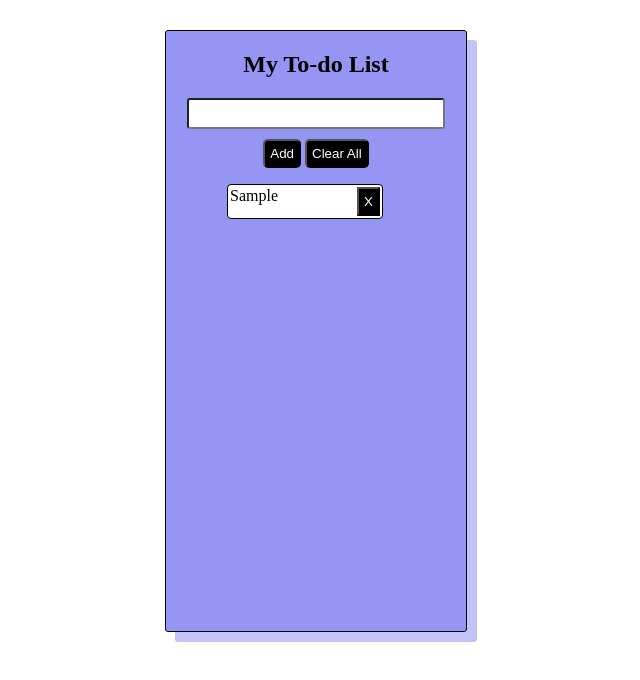
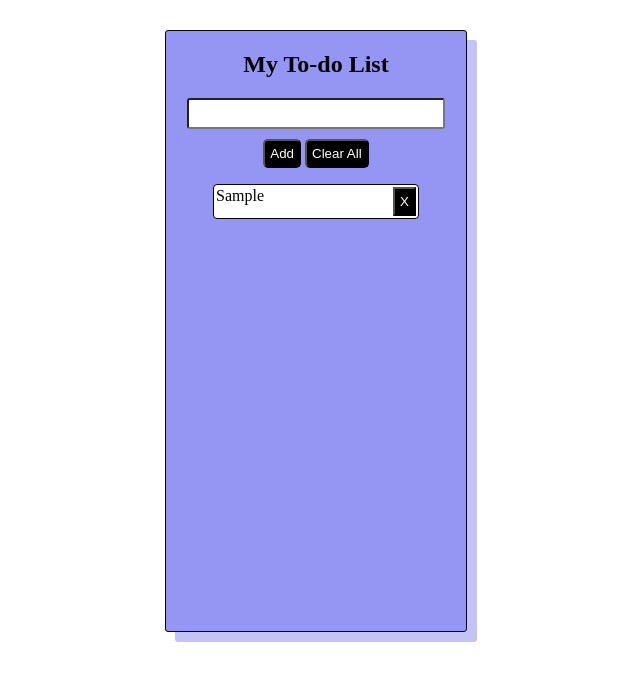
Before and after one commit to Tochy112/To-do-list, a plain HTML site: page index.html in a window 1280 px wide. Both pictures are taken after typing "Sample" into the empty fields and a click on the button "Add". Shown: the whole page, without its empty margins (324-964 px from the left). Drawn offline with nearby package versions, Linux system fonts and the light colour scheme.

Commit message:
made some changes

```diff
--- a/index.html
+++ b/index.html
@@ -51,7 +51,7 @@
                     if( inputVal == " " || !inputVal){
                         alert('please enter a task')
                     }else if($('ul').children().length == 10){
-                        alert('maximum reached!! Delete a task')
+                        alert('maximum number reached!! Delete a task')
 
                     }else{
                         btn.text('X')
--- a/style.css
+++ b/style.css
@@ -36,8 +36,8 @@ input{
 .flex{
     display: flex;
     justify-content: space-between;
-    width: 150px;
-    /* margin-right: 40px; */
+    width: 200px;
+    margin-right: 40px;
     margin-bottom: 5px;
     border-radius: 4px;
     border: 1px solid black;
```
